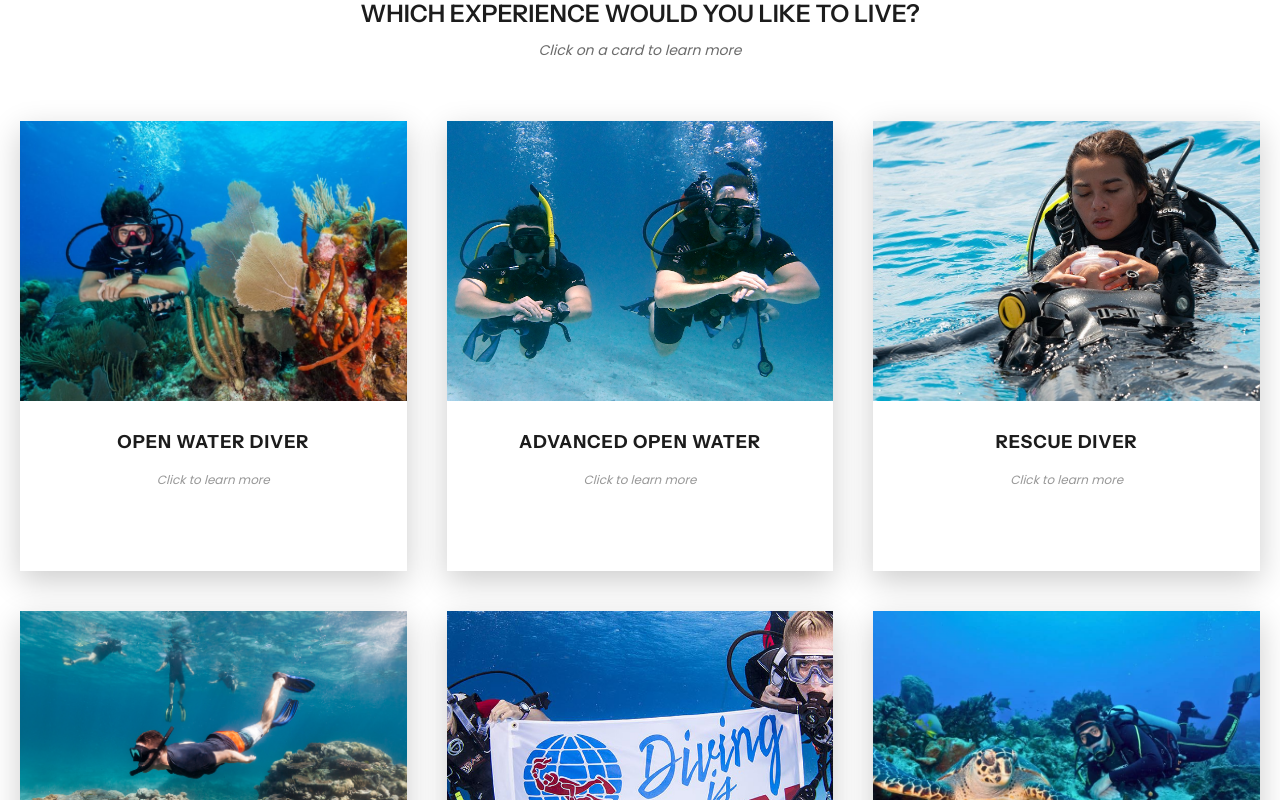
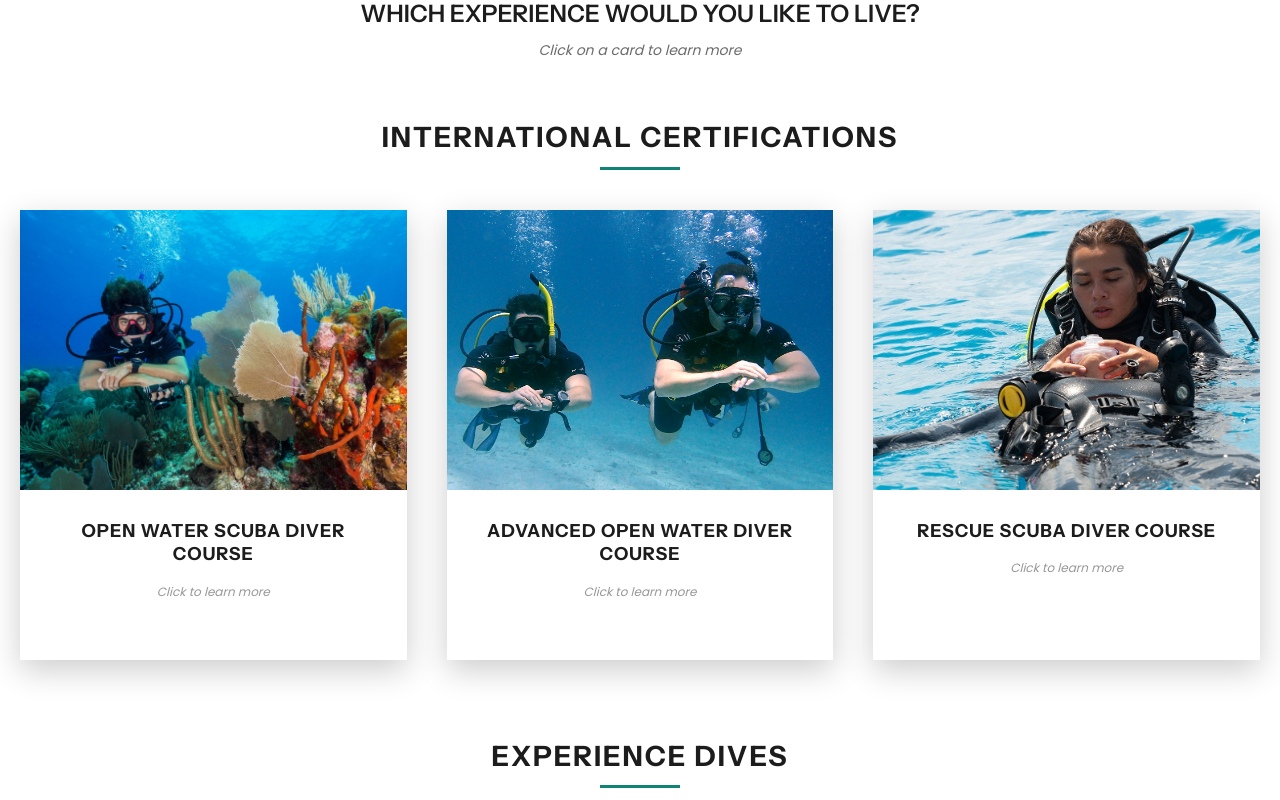
Before and after one commit to mike7019/DiveWithJuan, a React (Vite) app: page / in a window 1280 px wide. Shown: the part 880-1680 px from the top of the page. Built offline with nearby package versions, Linux system fonts and the light colour scheme.

Commit message:
Add course categories with translations for all languages

```diff
--- a/src/components/Courses.css
+++ b/src/components/Courses.css
@@ -14,6 +14,37 @@
   color: var(--text-light);
   margin-top: 10px;
   font-style: italic;
+}
+
+.course-category {
+  margin-bottom: 80px;
+}
+
+.course-category:last-child {
+  margin-bottom: 0;
+}
+
+.category-title {
+  font-size: 28px;
+  font-weight: 700;
+  text-transform: uppercase;
+  letter-spacing: 2px;
+  color: var(--primary-color);
+  text-align: center;
+  margin-bottom: 40px;
+  position: relative;
+  padding-bottom: 15px;
+}
+
+.category-title::after {
+  content: '';
+  position: absolute;
+  bottom: 0;
+  left: 50%;
+  transform: translateX(-50%);
+  width: 80px;
+  height: 3px;
+  background: var(--secondary-color);
 }
 
 .courses-grid {
--- a/src/components/Courses.jsx
+++ b/src/components/Courses.jsx
@@ -16,58 +16,73 @@ const Courses = () => {
       id: 1,
       title: t.openWater.title,
       image: `${baseUrl}images-courses/open water diver.jpg`,
-      description: t.openWater.description
+      description: t.openWater.description,
+      category: 'certifications'
     },
     {
       id: 2,
       title: t.advancedOpenWater.title,
       image: `${baseUrl}images-courses/advanced open water.jpg`,
-      description: t.advancedOpenWater.description
+      description: t.advancedOpenWater.description,
+      category: 'certifications'
     },
     {
       id: 3,
       title: t.rescueDiver.title,
       image: `${baseUrl}images-courses/rescue diver.jpg`,
-      description: t.rescueDiver.description
+      description: t.rescueDiver.description,
+      category: 'certifications'
     },
     // Second row - Beginner & Recreational Dives
     {
       id: 4,
       title: t.snorkeling.title,
       image: `${baseUrl}images-courses/snorkeling.jpg`,
-      description: t.snorkeling.description
+      description: t.snorkeling.description,
+      category: 'experience'
     },
     {
       id: 5,
       title: t.discovery.title,
       image: `${baseUrl}images-courses/fun dive.jpg`,
-      description: t.discovery.description
+      description: t.discovery.description,
+      category: 'experience'
     },
     {
       id: 6,
       title: t.funDive.title,
       image: `${baseUrl}images-courses/fun diver.jpg`,
-      description: t.funDive.description
+      description: t.funDive.description,
+      category: 'experience'
     },
     // Third row - Specialty Dives
     {
       id: 7,
       title: t.driftDive.title,
       image: `${baseUrl}images-courses/drift diver.jpg`,
-      description: t.driftDive.description
+      description: t.driftDive.description,
+      category: 'specialty'
     },
     {
       id: 8,
       title: t.nightDiving.title,
       image: `${baseUrl}images-courses/night diving.jpg`,
-      description: t.nightDiving.description
+      description: t.nightDiving.description,
+      category: 'specialty'
     },
     {
       id: 9,
       title: t.reefCave.title,
       image: `${baseUrl}images-courses/reef cave diver.jpg`,
-      description: t.reefCave.description
+      description: t.reefCave.description,
+      category: 'specialty'
     }
+  ];
+
+  const categories = [
+    { id: 'certifications', title: t.categories?.certifications || 'International Certifications' },
+    { id: 'experience', title: t.categories?.experience || 'Experience Dives' },
+    { id: 'specialty', title: t.categories?.specialty || 'Specialty Dives' }
   ];
 
   const toggleFlip = (id) => {
@@ -95,8 +110,11 @@ const Courses = () => {
           <p className="courses-subtitle">{t.subtitle}</p>
         </div>
 
+        {categories.map(category => (
+          <div key={category.id} className="course-category">
+            <h3 className="category-title">{category.title}</h3>
             <div className="courses-grid">
-          {courses.map((course) => (
+              {courses.filter(course => course.category === category.id).map((course) => (
                 <div
                   key={course.id}
                   className={`course-card-container ${flippedCards[course.id] ? 'flipped' : ''}`}
@@ -132,6 +150,8 @@ const Courses = () => {
               ))}
             </div>
           </div>
+        ))}
+      </div>
     </section>
   );
 };
--- a/src/translations/translations.js
+++ b/src/translations/translations.js
@@ -19,28 +19,33 @@ export const translations = {
       subtitle: 'Click on a card to learn more',
       bookNow: 'Book Now',
       clickToLearn: 'Click to learn more',
+      categories: {
+        certifications: 'International Certifications',
+        experience: 'Experience Dives',
+        specialty: 'Specialty Dives'
+      },
       openWater: {
-        title: 'Open Water Diver',
+        title: 'Open Water Scuba Diver Course',
         description: 'Get your PADI certification! Learn essential diving skills and techniques to become a certified diver. Explore the underwater world with confidence and safety.'
       },
       advancedOpenWater: {
-        title: 'Advanced Open Water',
+        title: 'Advanced Open Water Diver Course',
         description: 'Take your skills to the next level! Expand your diving knowledge with specialized dives including deep diving, navigation, and more advanced techniques.'
       },
       rescueDiver: {
-        title: 'Rescue Diver',
+        title: 'Rescue Scuba Diver Course',
         description: 'Become a confident rescuer! Learn to prevent and manage problems in the water, and become more confident in your skills as a diver, knowing that you can help others if needed.'
       },
       snorkeling: {
-        title: 'Snorkeling Dive',
+        title: 'Snorkeling Diving',
         description: 'Explore the surface waters and coral reefs with just a mask and snorkel. Perfect for all ages and skill levels. Discover the beauty of Cozumel\'s shallow reefs.'
       },
       discovery: {
-        title: 'Discovery Dive',
+        title: 'Discover Scuba Diving',
         description: 'Perfect for beginners! Experience the magic of scuba diving for the first time with our professional instructors guiding you through every step in the crystal-clear waters of Cozumel.'
       },
       funDive: {
-        title: 'Fun Dive',
+        title: 'Fun Dives',
         description: 'Just dive and enjoy! Explore Cozumel\'s stunning reefs with our guided fun dives. Perfect for certified divers who want to experience the best dive sites in the area.'
       },
       driftDive: {
@@ -92,7 +97,7 @@ export const translations = {
     },
     // Hero
     hero: {
-      title: 'Cozumel, Más que un buceo, una aventura que transforma...',
+      title: 'Cozumel, Más que un buceo, una aventura que transforma',
       cta: 'BUCEA CONMIGO'
     },
     // Courses
@@ -101,6 +106,11 @@ export const translations = {
       subtitle: 'Haz clic en una tarjeta para saber más',
       bookNow: 'Reservar Ahora',
       clickToLearn: 'Haz clic para saber más',
+      categories: {
+        certifications: 'Certificaciones Internacionales',
+        experience: 'Inmersiones de Experiencia',
+        specialty: 'Inmersiones Especializadas'
+      },
       openWater: {
         title: 'Open Water Diver',
         description: '¡Obtén tu certificación PADI! Aprende habilidades y técnicas esenciales de buceo para convertirte en un buceador certificado. Explora el mundo submarino con confianza y seguridad.'
@@ -110,7 +120,7 @@ export const translations = {
         description: '¡Lleva tus habilidades al siguiente nivel! Amplía tu conocimiento de buceo con inmersiones especializadas que incluyen buceo profundo, navegación y técnicas más avanzadas.'
       },
       rescueDiver: {
-        title: 'Rescue Diver',
+        title: 'Rescue Scuba Diver',
         description: '¡Conviértete en un rescatista seguro! Aprende a prevenir y manejar problemas en el agua, y gana más confianza en tus habilidades como buceador, sabiendo que puedes ayudar a otros si es necesario.'
       },
       snorkeling: {
@@ -118,7 +128,7 @@ export const translations = {
         description: 'Explora las aguas superficiales y arrecifes de coral con solo una máscara y snorkel. Perfecto para todas las edades y niveles de habilidad. Descubre la belleza de los arrecifes poco profundos de Cozumel.'
       },
       discovery: {
-        title: 'Discovery Dive',
+        title: 'Discover Scuba Diving',
         description: '¡Perfecto para principiantes! Experimenta la magia del buceo por primera vez con nuestros instructores profesionales guiándote en cada paso en las aguas cristalinas de Cozumel.'
       },
       funDive: {
@@ -183,6 +193,11 @@ export const translations = {
       subtitle: 'Cliquez sur une carte pour en savoir plus',
       bookNow: 'Réserver',
       clickToLearn: 'Cliquez pour en savoir plus',
+      categories: {
+        certifications: 'Certifications Internationales',
+        experience: 'Plongées d\'Expérience',
+        specialty: 'Plongées Spécialisées'
+      },
       openWater: {
         title: 'Open Water Diver',
         description: 'Obtenez votre certification PADI! Apprenez les compétences et techniques essentielles de plongée pour devenir un plongeur certifié. Explorez le monde sous-marin avec confiance et sécurité.'
@@ -265,6 +280,11 @@ export const translations = {
       subtitle: 'Klicken Sie auf eine Karte, um mehr zu erfahren',
       bookNow: 'Jetzt Buchen',
       clickToLearn: 'Klicken Sie, um mehr zu erfahren',
+      categories: {
+        certifications: 'Internationale Zertifizierungen',
+        experience: 'Erlebnistauchgänge',
+        specialty: 'Spezialtauchgänge'
+      },
       openWater: {
         title: 'Open Water Diver',
         description: 'Holen Sie sich Ihre PADI-Zertifizierung! Lernen Sie wesentliche Tauchfähigkeiten und -techniken, um ein zertifizierter Taucher zu werden. Erkunden Sie die Unterwasserwelt mit Vertrauen und Sicherheit.'
@@ -347,6 +367,11 @@ export const translations = {
       subtitle: 'Clique em um cartão para saber mais',
       bookNow: 'Reservar Agora',
       clickToLearn: 'Clique para saber mais',
+      categories: {
+        certifications: 'Certificações Internacionais',
+        experience: 'Mergulhos de Experiência',
+        specialty: 'Mergulhos Especializados'
+      },
       openWater: {
         title: 'Open Water Diver',
         description: 'Obtenha sua certificação PADI! Aprenda habilidades e técnicas essenciais de mergulho para se tornar um mergulhador certificado. Explore o mundo subaquático com confiança e segurança.'
@@ -429,6 +454,11 @@ export const translations = {
       subtitle: 'לחץ על כרטיס כדי ללמוד עוד',
       bookNow: 'הזמן עכשיו',
       clickToLearn: 'לחץ כדי ללמוד עוד',
+      categories: {
+        certifications: 'הסמכות בינלאומיות',
+        experience: 'צלילות חוויה',
+        specialty: 'צלילות מיוחדות'
+      },
       openWater: {
         title: 'צולל מים פתוחים',
         description: 'קבל את הסמכת PADI שלך! למד מهارות וטכניקות צלילה חיוניות כדי להפוך לצולל מוסמך. חקור את העולם התת-ימי בביטחון ובבטיחות.'
@@ -511,6 +541,11 @@ export const translations = {
       subtitle: 'Нажмите на карточку, чтобы узнать больше',
       bookNow: 'Забронировать',
       clickToLearn: 'Нажмите, чтобы узнать больше',
+      categories: {
+        certifications: 'Международные сертификации',
+        experience: 'Опытные погружения',
+        specialty: 'Специализированные погружения'
+      },
       openWater: {
         title: 'Дайвер открытой воды',
         description: 'Получите сертификат PADI! Изучите основные навыки и техники дайвинга, чтобы стать сертифицированным дайвером. Исследуйте подводный мир с уверенностью и безопасностью.'
```
Lines whose indentation alone changed are shown as unchanged.
